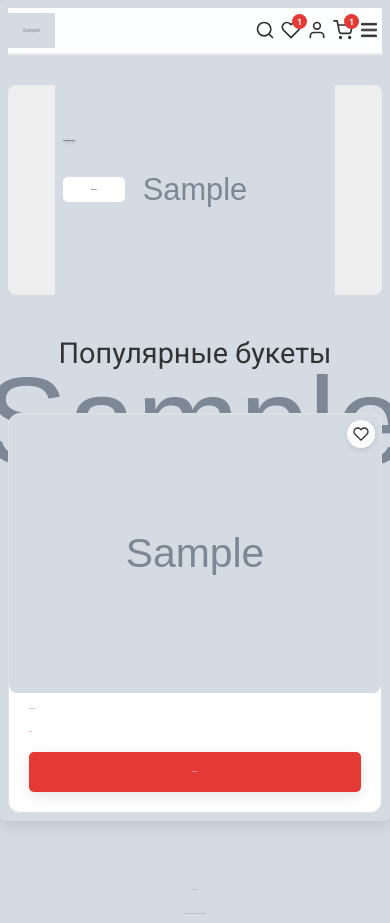
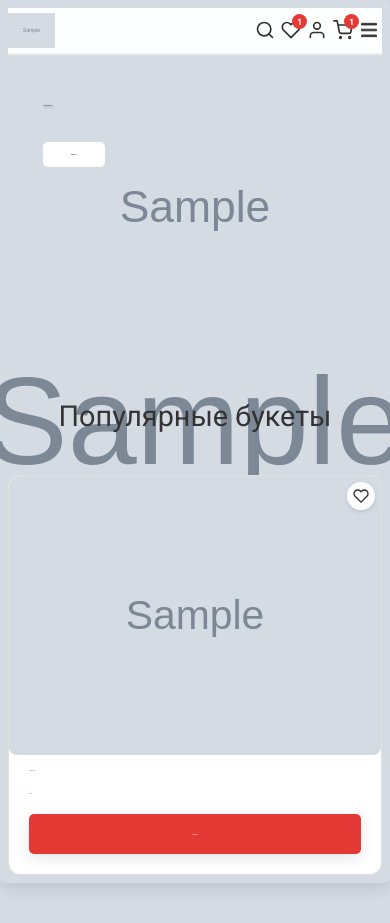
Before and after one commit to jaketiger/cvet, a Django app: template shop/templates/shop/home.html in a window 390 px wide. Shown: the top 923 px of the page. Run offline with Django 5.2, Linux system fonts and the light colour scheme; the template is opened without the code that fills it: most values are stand-ins (such as "Sample title", 1, 10 or a date in 2020); grey boxes marked "Sample" are stand-in pictures; parts of the project's set-up code (start-up, migrations or seed data) failed here and were passed over; some web fonts are replaced.

Commit message:
Add banners

```diff
--- a/shop/templates/shop/home.html
+++ b/shop/templates/shop/home.html
@@ -34,7 +34,7 @@
             {% endfor %}
         </div>
         <!-- Точки пагинации (если нужны) -->
-        <div class="swiper-pagination"></div>
+        <!-- <div class="swiper-pagination"></div> -->
     </div>
     {% endif %}
 
--- a/static/shop/css/main.css
+++ b/static/shop/css/main.css
@@ -424,9 +424,53 @@ a.btn-primary, a.btn-secondary, a.btn-danger,
 .footer { max-width: 1200px; margin: 40px auto 20px auto; padding: 20px 40px; text-align: center; color: var(--footer-text-color, #555); font-family: var(--footer-font-family, sans-serif); font-size: var(--footer-font-size, 14px); opacity: 0.9; }
 .footer-links { display: flex; flex-wrap: wrap; justify-content: center; gap: 10px 15px; margin-bottom: 15px; }
 .footer-links a { color: var(--footer-text-color, #555); }
-.swiper-container { width: 100%; height: 55vh; min-height: 300px; max-height: 600px; color: white; border-radius: 8px; overflow: hidden; background: #eee; margin-top: 30px; position: relative; }
+
+/*
+.swiper-container { width: 100%; height: 55vh; min-height: 300px; max-height: 600px; color: white; border-radius: 0px; overflow: hidden; background: #eee; margin-top: 30px; position: relative; }
 .swiper-slide { display: flex; justify-content: center; align-items: center; width: 100%; height: 100%; background-color: transparent; }
 .swiper-slide-image { width: 100%; height: 100%; object-fit: contain; object-position: center; font-family: 'object-fit: contain; object-position: center;'; }
+*/
+
+/* 1. КОНТЕЙНЕР СЛАЙДЕРА */
+.swiper-container {
+    /* Растягиваем на всю ширину (с компенсацией отступов) */
+    width: calc(100% + 80px);
+    margin-left: -40px;
+    margin-right: -40px;
+    margin-top: -20px;
+    margin-bottom: 30px;
+
+    /* ГЛАВНОЕ: Убираем ограничения высоты */
+    height: auto !important;
+    min-height: 0 !important;
+
+    /* Убираем принудительные пропорции */
+    aspect-ratio: auto !important;
+
+    overflow: hidden;
+    position: relative;
+    z-index: 1;
+}
+
+/* 2. САМ СЛАЙД (Обертка картинки) */
+.swiper-slide {
+    /* Слайд должен быть резиновым по высоте */
+    height: auto !important;
+    display: flex; /* Убирает лишние отступы снизу */
+}
+
+/* 3. КАРТИНКА */
+.swiper-slide-image {
+    width: 100%;
+
+    /* ГЛАВНОЕ: Высота авто = сохранение родных пропорций картинки */
+    height: auto !important;
+
+    display: block;
+    object-fit: cover;
+}
+
+
 .slide-content-wrapper { position: absolute; top: 0; left: 0; width: 100%; height: 100%; display: flex; padding: 40px; box-sizing: border-box; }
 .slide-content { padding: 25px 45px; border-radius: 8px; max-width: 90%; }
 .slide-content h1 { font-size: 2.8em; margin: 0 0 10px 0; font-weight: bold; text-shadow: 1px 1px 3px rgba(0,0,0,0.5); }
@@ -448,11 +492,43 @@ a.btn-primary, a.btn-secondary, a.btn-danger,
 
 /* --- МОБИЛЬНЫЙ БАННЕР (ФИКС ОТСТУПОВ И СТРЕЛОК) --- */
 @media (max-width: 992px) {
-    .swiper-container { height: auto !important; min-height: auto !important; aspect-ratio: 16 / 9; }
-    .swiper-slide-image { position: absolute; top: 0; left: 0; height: 100% !important; }
-    .slide-content h1 { font-size: 1.5em; }
-    .slide-content p { font-size: 1em; }
-    .slide-content { padding: 15px; }
+
+    /* 1. Контейнер: Разрешаем ему растягиваться от содержимого */
+    .swiper-container {
+        width: calc(100% + 30px) !important;
+        margin-left: -15px !important;
+        margin-right: -15px !important;
+        margin-top: 0px !important;
+
+        /* Отключаем все ограничения высоты */
+        height: auto !important;
+        min-height: auto !important;
+        aspect-ratio: auto !important;
+
+        border-radius: 0 !important;
+    }
+
+    /* 2. Слайд: Тоже должен быть резиновым */
+    .swiper-slide {
+        height: auto !important;
+        display: flex;
+        align-items: flex-start; /* Прижимаем к верху */
+    }
+
+    /* 3. КАРТИНКА (ГЛАВНОЕ ИСПРАВЛЕНИЕ) */
+    /* Раньше тут было position: absolute, из-за чего высота была 0 */
+    .swiper-slide-image {
+        position: relative !important; /* Возвращаем картинку в поток */
+        width: 100% !important;
+        height: auto !important;       /* Высота зависит от ширины картинки */
+        object-fit: contain !important;
+    }
+
+    /* Уменьшаем текст на баннере для мобильного, если он есть */
+    .slide-content h1 { font-size: 1.2em; }
+    .slide-content p { font-size: 0.9em; }
+    .slide-content { padding: 10px; }
+}
 
     /* Уменьшаем стрелки */
     .swiper-button-next, .swiper-button-prev { width: 30px !important; height: 30px !important; }
```
Also changed, not shown: 1 other file.
